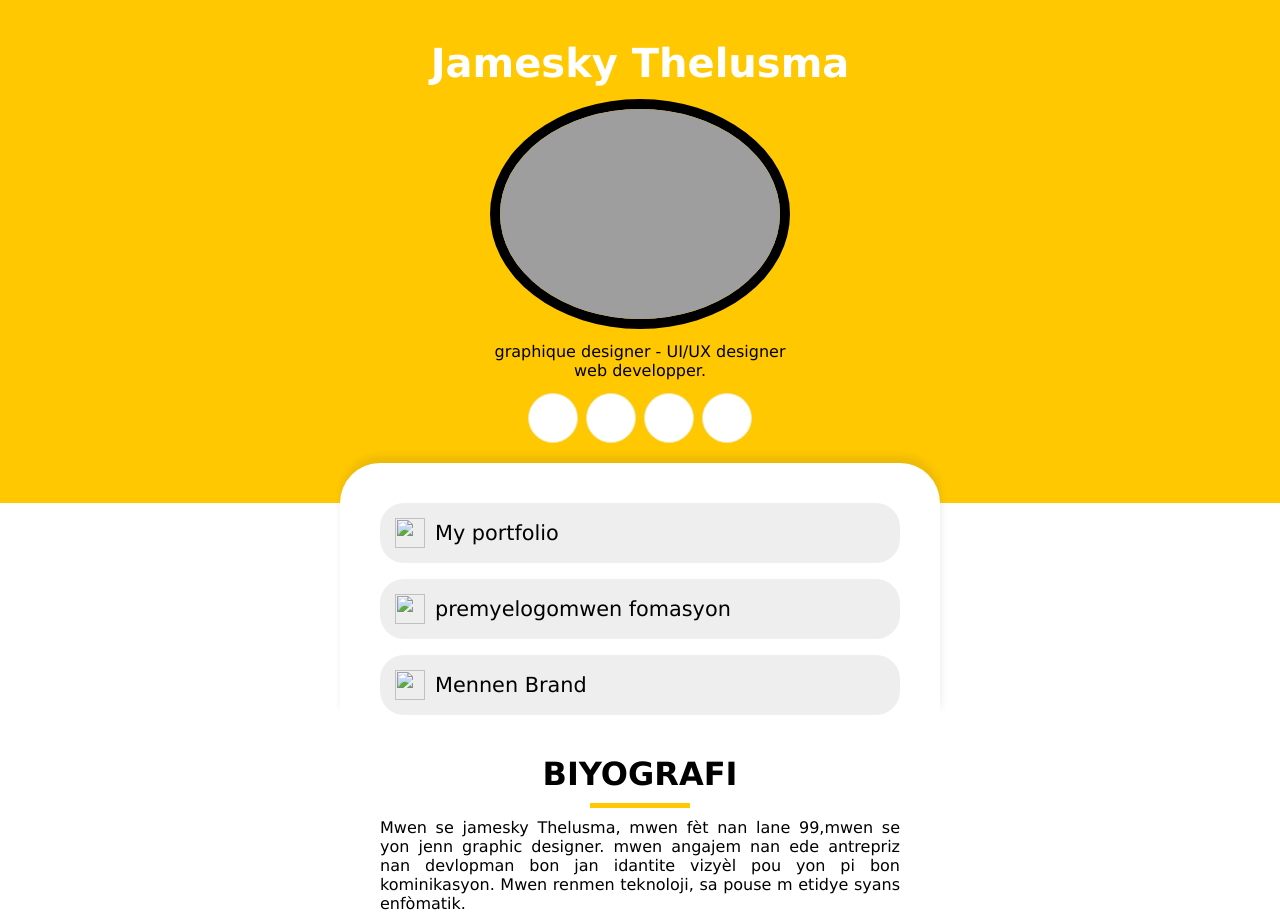
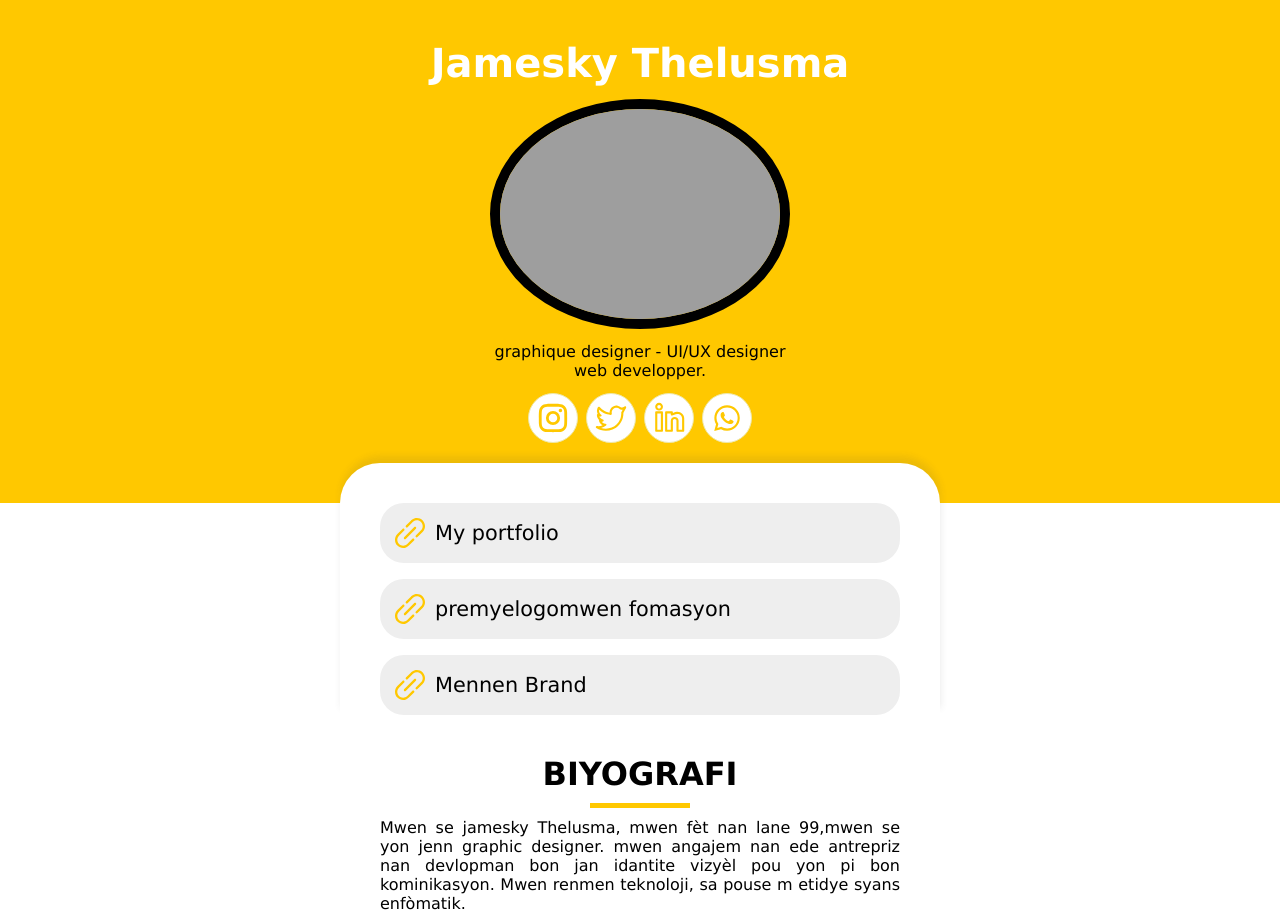
Before and after one commit to Jameskythelusma/bio-site, a plain HTML site: page index.html in a window 1280 px wide. Shown: the top 916 px of the page. Drawn offline with Linux system fonts and the light colour scheme; the site is published under a folder, as on GitHub Pages, so addresses that start at the root find nothing.

Commit message:
repository update

```diff
--- a/index.html
+++ b/index.html
@@ -24,22 +24,22 @@
         <div class="social-media">
             <div class="insta">
                 <a href="https://www.instagram.com/jameskythelusma/">
-                    <img src="/img/icon/instagram-svgrepo-com.svg" alt="">
+                    <img src="img/icon/instagram-svgrepo-com.svg" alt="">
                 </a>
             </div>
             <div class="twitter">
                 <a href="https://twitter.com/jameskythel">
-                    <img src="/img/icon/twitter-svgrepo-com (4).svg" alt="">
+                    <img src="img/icon/twitter-svgrepo-com (4).svg" alt="">
                 </a>
             </div>
             <div class="linkedin">
                 <a href="https://www.linkedin.com/in/jamesky-thelusma-433641176/">
-                    <img src="/img/icon/linkedin-svgrepo-com (1).svg" alt="">
+                    <img src="img/icon/linkedin-svgrepo-com (1).svg" alt="">
                 </a>
             </div>
             <div class="whatsapp">
                 <a href="https://wa.me/32981235">
-                    <img src="/img/icon/whatsapp-svgrepo-com.svg" alt="">
+                    <img src="img/icon/whatsapp-svgrepo-com.svg" alt="">
                 </a>
             </div>
         </div>
@@ -49,21 +49,21 @@
         <div class="linkbox">
             <a href="https://www.behance.net/jameskythelusma18">
                 <div class="link">
-                    <img src="/img/icon/link-svgrepo-com.svg" alt="">
+                    <img src="img/icon/link-svgrepo-com.svg" alt="">
                     <p>My portfolio</p>
                 </div>
             </a>
 
             <a href="https://bit.ly/premyelogomwen">
                 <div class="link">
-                    <img src="/img/icon/link-svgrepo-com.svg" alt="">
+                    <img src="img/icon/link-svgrepo-com.svg" alt="">
                     <p>premyelogomwen fomasyon</p>
                 </div>
             </a>
 
             <a href="https://bit.ly/MennenBrand">
                 <div class="link">
-                    <img src="/img/icon/link-svgrepo-com.svg" alt="">
+                    <img src="img/icon/link-svgrepo-com.svg" alt="">
                     <p>Mennen Brand</p>
                 </div>
             </a>
```
